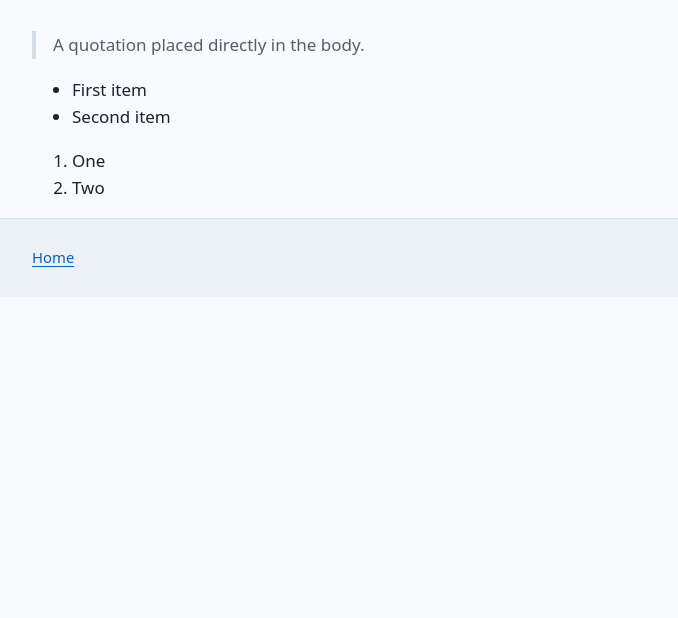
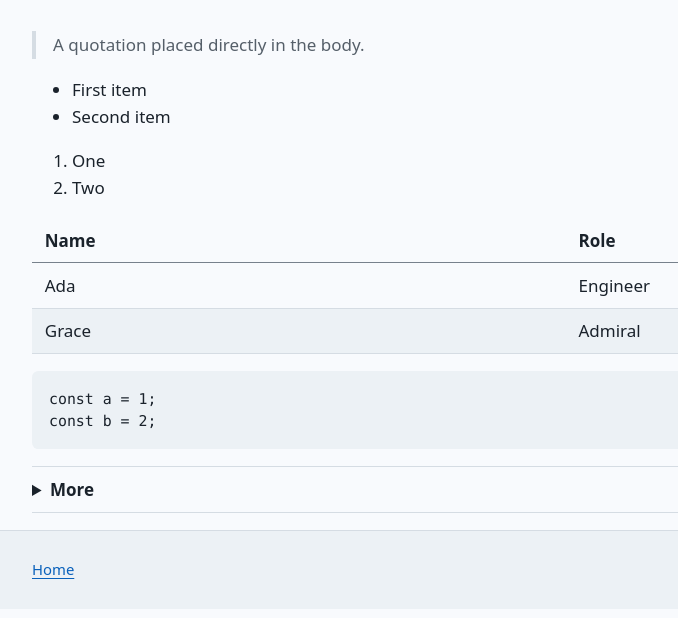
Before and after one commit to narcisolobo/barely-css, a website: page tests/pages/no-main.html in a window 1280 px wide. Shown: the part 288-906 px from the top of the page, without its empty margins (2-680 px from the left). Before the commit the page ends 800 px from the top, so only its background shows below. Drawn offline with Linux system fonts and the light colour scheme.

Commit message:
fix(layout): inset tables, pre and details placed directly in body

```diff
--- a/src/layout.css
+++ b/src/layout.css
@@ -18,6 +18,23 @@
       var(--_barely-region-inline),
       100% - var(--_barely-region-inline) - var(--barely-reading-width)
     );
+  }
+
+  /* A table, pre or details placed directly in body takes the region inset as margin, not padding. A
+     border-collapse table has no padding at all, and a pre or details would become a full-bleed band. This
+     matches the same elements inside main, which sit at the content edge. The table is sized to fit between
+     the margins; the pre keeps its own inner padding. */
+  body > :where(table, pre, details) {
+    padding-inline: 0;
+    margin-inline: var(--_barely-region-inline);
+  }
+
+  body > :where(table) {
+    inline-size: calc(100% - 2 * var(--_barely-region-inline));
+  }
+
+  body > :where(pre) {
+    padding-inline: var(--barely-spacing);
   }
 
   /* An aside or blockquote in body keeps its start border at the content edge: margin takes the place
--- a/tests/browser/layout.spec.js
+++ b/tests/browser/layout.spec.js
@@ -294,6 +294,28 @@ for (const width of [375, 1600]) {
       expect(Math.abs(content - Math.min(readingW, contentW, avail))).toBeLessThanOrEqual(2);
     });
 
+    test('table, pre and details in body start at the same edge as body prose and do not scroll the page', async ({ page }) => {
+      await page.goto('/tests/pages/no-main.html');
+      const r = await page.evaluate(() => {
+        const p = document.querySelector('body > p');
+        const range = document.createRange();
+        range.selectNodeContents(p);
+        const text = range.getBoundingClientRect().left;
+        const edge = (sel) => document.querySelector(sel).getBoundingClientRect();
+        const root = document.documentElement;
+        return {
+          text,
+          table: edge('#body-table'),
+          pre: edge('#body-pre'),
+          details: edge('#body-details'),
+          scrolls: root.scrollWidth > root.clientWidth,
+        };
+      });
+      for (const k of ['table', 'pre', 'details']) expect(r[k].left, k).toBeCloseTo(r.text, 0);
+      for (const k of ['table', 'pre', 'details']) expect(r[k].right, k).toBeLessThanOrEqual(width - r.text + 1);
+      expect(r.scrolls).toBe(false);
+    });
+
     test('aside in body keeps its start border and padding at the content edge', async ({ page }) => {
       await page.goto('/tests/pages/regions.html');
       const r = await page.evaluate(() => {
--- a/tests/pages/no-main.html
+++ b/tests/pages/no-main.html
@@ -16,6 +16,13 @@
   <blockquote><p>A quotation placed directly in the body.</p></blockquote>
   <ul><li>First item</li><li>Second item</li></ul>
   <ol><li>One</li><li>Two</li></ol>
+  <table id="body-table">
+    <thead><tr><th scope="col">Name</th><th scope="col">Role</th></tr></thead>
+    <tbody><tr><td>Ada</td><td>Engineer</td></tr><tr><td>Grace</td><td>Admiral</td></tr></tbody>
+  </table>
+  <pre id="body-pre"><code>const a = 1;
+const b = 2;</code></pre>
+  <details id="body-details"><summary>More</summary><p>Hidden detail text.</p></details>
   <footer><a href="./">Home</a></footer>
 </body>
 </html>
```
Also changed, not shown: CHANGELOG.md, dist/barely.css, dist/barely.min.css.
